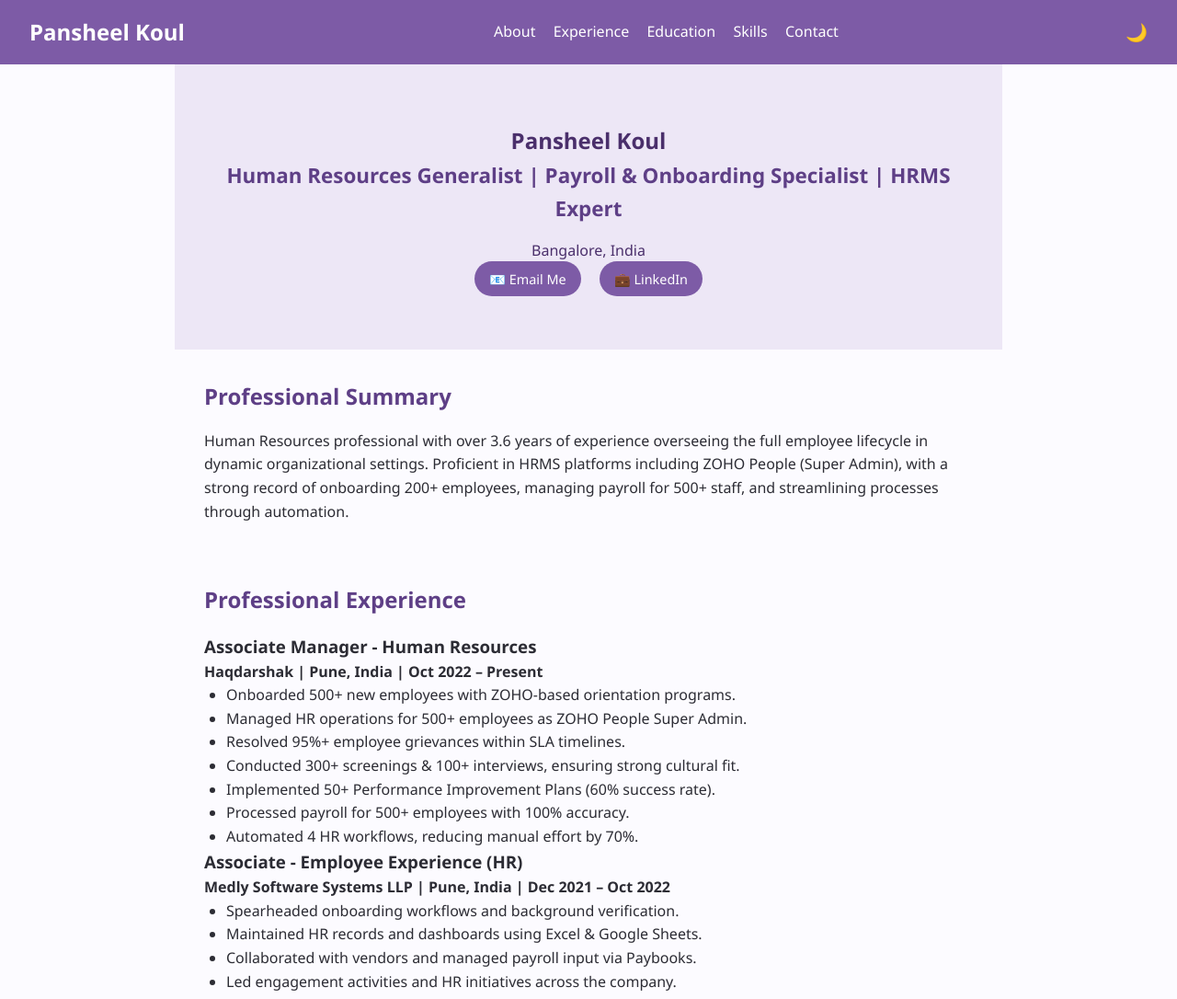
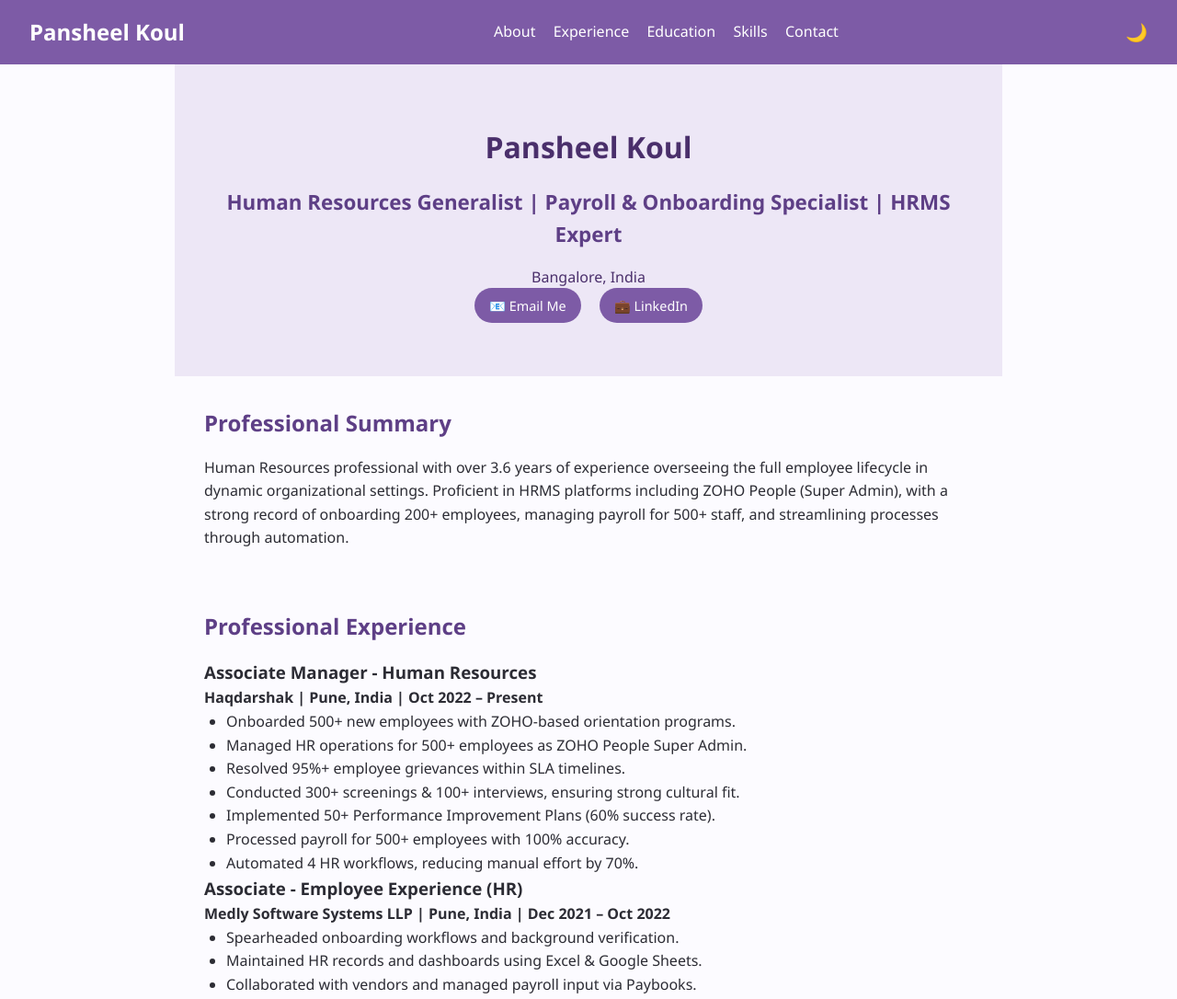
Before and after one commit to pansheel/Profile, a plain HTML site: page index.html in a window 1280 px wide. Shown: the top 1086 px of the page at 92% size. Drawn offline with Linux system fonts and the light colour scheme.

Commit message:
Update style.css

```diff
--- a/style.css
+++ b/style.css
@@ -55,6 +55,11 @@ header a {
   padding: 4rem 2rem;
   background: #ede7f6; /* soft lavender */
   color: #4a2f6b;
+}
+
+#hero h1 {
+  font-size: 2rem;
+  margin-bottom: 1rem;
 }
 
 #hero h2 {
```
